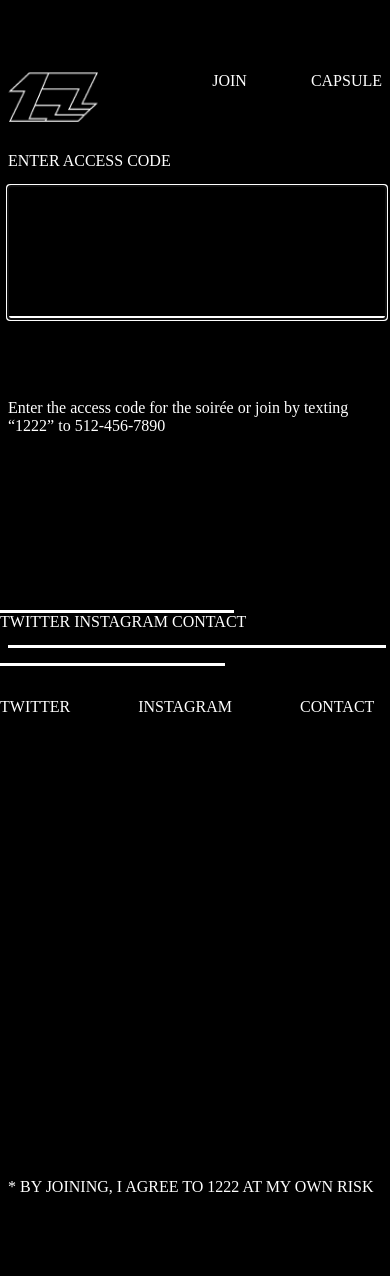
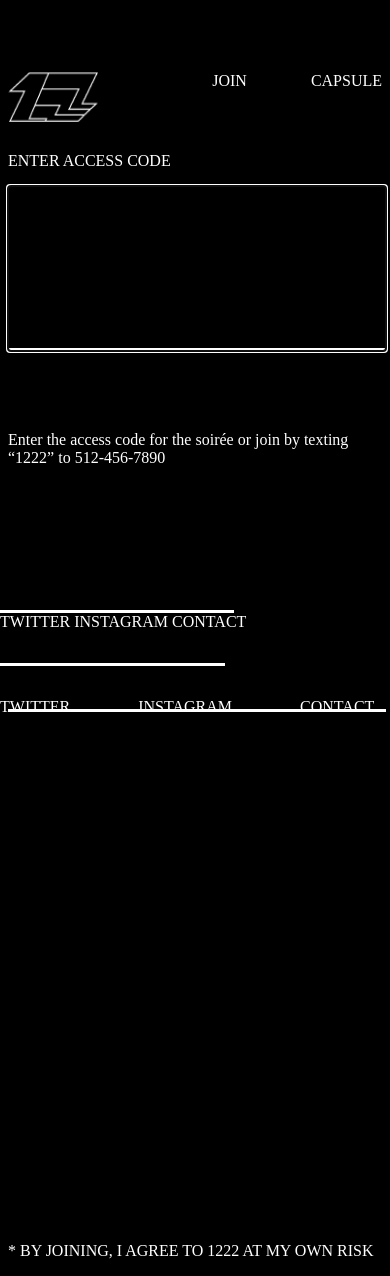
Before and after one commit to kevinavila/1222, a Node server app: page / in a window 390 px wide. Before the commit the page ends 1195 px from the top, so only its background shows below. Run offline with Node 20, Linux system fonts and the light colour scheme; style sheets or scripts are compiled from the project's sources; some libraries are stand-ins or nearby versions.

Commit message:
Added favicon and increased input height on mobile

```diff
--- a/assets/scss/style.scss
+++ b/assets/scss/style.scss
@@ -83,7 +83,7 @@
 .join {
 
   input[type="text"] {
-    height: 8rem;
+    height: 10rem;
     background: transparent;
     border: none;
     color: white;
--- a/views/layouts/main.hbs
+++ b/views/layouts/main.hbs
@@ -12,6 +12,11 @@
   <!-- Mobile Specific Metas
   –––––––––––––––––––––––––––––––––––––––––––––––––– -->
   <meta name="viewport" content="width=device-width, initial-scale=1">
+
+    <!-- Favicon
+  –––––––––––––––––––––––––––––––––––––––––––––––––– -->
+  <link rel="apple-touch-icon" href="img/logo_transparent.png">
+  <link rel="icon" href="img/logo_transparent.png">
 
   <!-- CSS
   –––––––––––––––––––––––––––––––––––––––––––––––––– -->
```
